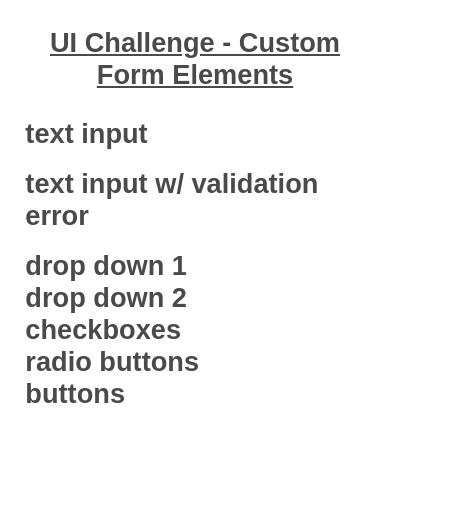
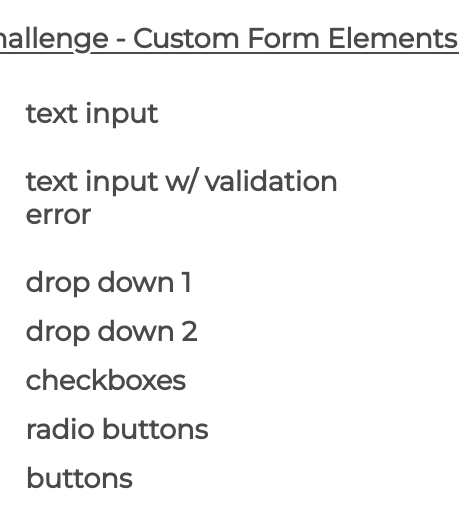
Before and after one commit to stevegcarpenter/ui-challenge-2, a plain HTML site: page index.html in a window 390 px wide. Shown: the whole page, 459 px wide, since content can reach past the window. Drawn offline with Linux system fonts and the light colour scheme.

Commit message:
Spent way too much time styling the underline on the title - looks great though. Ended up usin a hacky non-responsive text version.

```diff
--- a/index.html
+++ b/index.html
@@ -4,18 +4,23 @@
   <meta name="viewport" content="width=device-width, initial-scale=1.0">
   <title>UI Challenge 2</title>
   <link rel="stylesheet" href="style.css">
+  <link href="https://fonts.googleapis.com/css?family=Montserrat" rel="stylesheet">
 </head>
 <body>
   <main>
-    <h1 class="challenge-name">UI Challenge - Custom Form Elements</h1>
+    <div class"textbox-container">
+      <div class="textbox">
+        <h1 class="challenge-name underline">UI Challenge - Custom Form Elements</h1>
+      </div>
+    </div>
     <form novalidate class="form">
       <div class="form-section">
         <label><h1>text input</h1></label>
-        <input class="input-wo-validation" type="text">
+        <input class="text-input input-wo-validation" type="text">
       </div>
       <div class="form-section">
         <label><h1>text input w/ validation error</h1></label>
-        <input class="input-w-validation-error" type="text">
+        <input class="text-input input-w-validation-error" pattern="[a-zA-Z0-9_-]*" type="text">
       </div>
       <div class="form-section">
         <h1>drop down 1</h1>
@@ -31,6 +36,7 @@
       </div>
       <div class="form-section">
         <h1>buttons</h1>
+        <button></button>
       </div>
     </form>
   </main>
--- a/style.css
+++ b/style.css
@@ -7,7 +7,7 @@
 }
 
 body {
-  font-family: sans-serif;
+  font-family: 'Montserrat', sans-serif;
   color: #4a4a4a;
 }
 
@@ -16,12 +16,36 @@ main {
   margin: auto;
 }
 
-h1.challenge-name {
-  text-align: center;
-  text-decoration: underline;
-  margin: 1em 0 1em 0;
-}
-
 h1 {
   font-size: 1.7rem;
 }
+
+.textbox-container {
+  text-align: center;
+}
+
+.textbox {
+  display: inline-block;
+  width: 528px;
+  margin-left: calc(calc(100% - 528px) / 2);
+}
+
+h1.challenge-name {
+  margin: 1em 0;
+  text-align: center;
+}
+
+.underline {
+  border-bottom: 2px solid currentColor;
+  display: inline-block;
+  line-height: 0.90;
+  text-shadow:
+    2px 2px white,
+    2px -2px white,
+    -2px 2px white,
+    -2px -2px white;
+}
+
+.form-section {
+  margin: 1em 0 1em 0;
+}
```
